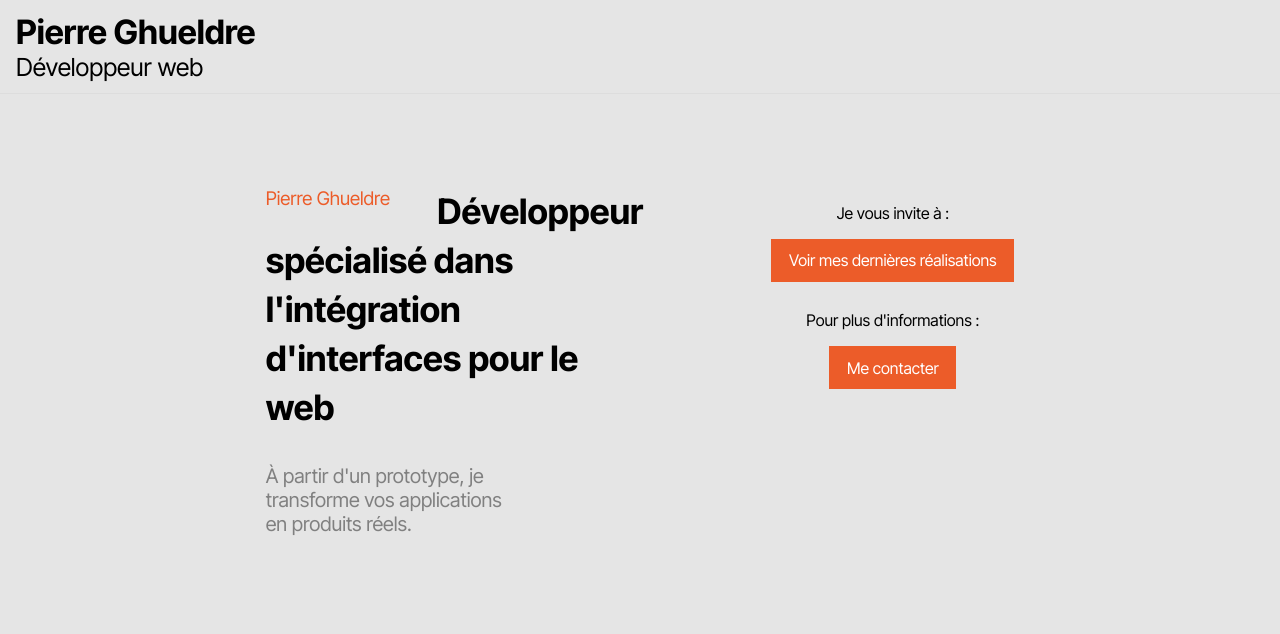
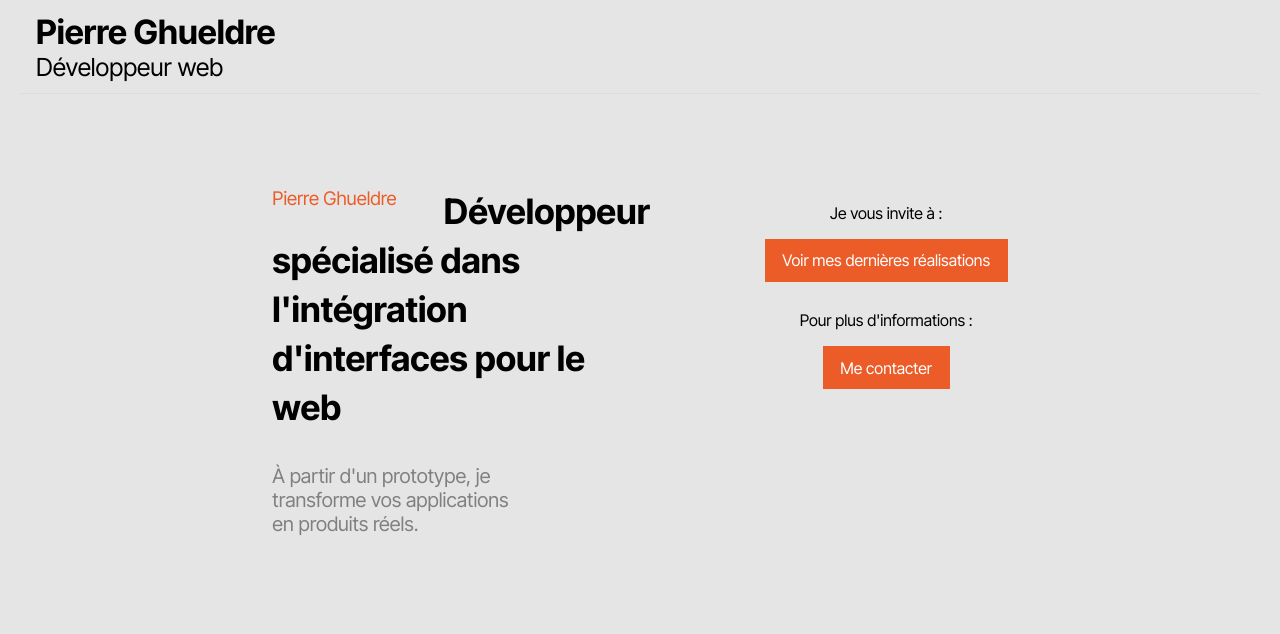
Before and after one commit to ghueldre-pierre/portfolio_dev, a plain HTML site: page index.html in a window 1280 px wide. Shown: the top 634 px of the page. Drawn offline with Linux system fonts and the light colour scheme.

Commit message:
max-width 1240px

```diff
--- a/style.css
+++ b/style.css
@@ -24,6 +24,8 @@ body {
     --current-color: black;
 
     padding-bottom: 1rem;
+    max-width: 1240px;
+    margin-inline: auto;
 }
 
 img, svg {
```
